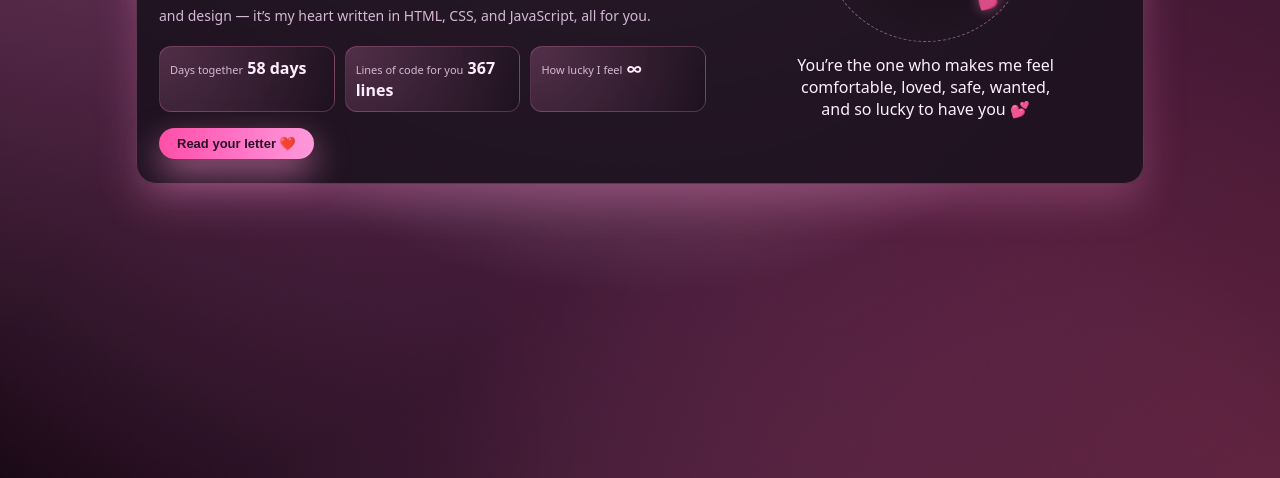
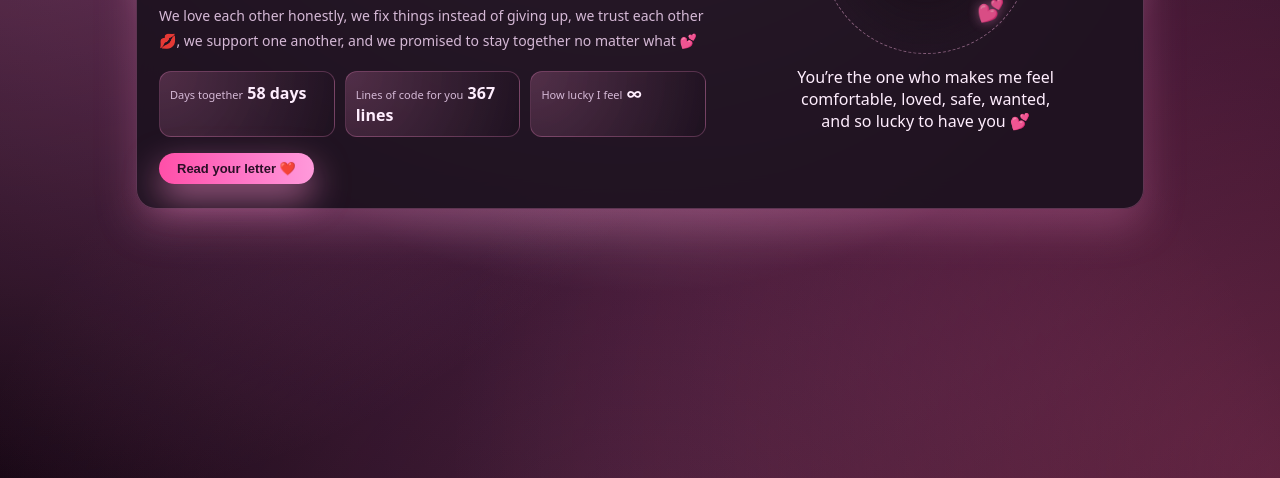
Before and after one commit to yousefshilawii/NONO, a plain HTML site: page index.html in a window 1280 px wide. Shown: the part 322-800 px from the top of the page. Drawn offline with Linux system fonts and the light colour scheme.

Commit message:
Update index.html

```diff
--- a/index.html
+++ b/index.html
@@ -5,7 +5,7 @@
   <title>Yousef & Nono • Our Story</title>
   <meta name="viewport" content="width=device-width, initial-scale=1.0" />
   <link rel="stylesheet" href="style.css" />
-<script defer src="script.js"></script>
+  <script defer src="script.js"></script>
 </head>
 <body>
   <div class="background-gradient"></div>
@@ -20,7 +20,7 @@
       <button class="nav-link active" data-section="home">Home</button>
       <button class="nav-link" data-section="story">About Us</button>
       <button class="nav-link" data-section="timeline">Memories</button>
-      <button class1="nav-link" class="nav-link" data-section="message">Letter</button>
+      <button class="nav-link" data-section="message">Letter</button>
     </nav>
   </header>
 
@@ -43,11 +43,13 @@
             <strong>Birthday:</strong> 20 / 7 / 2009
           </p>
 
-            <p class="lead">
-            This little website is my way of saying how much you mean to me.
-            It’s not just code and design — it’s my heart written in HTML, CSS,
-            and JavaScript, all for you.
+          <p class="lead">
+            We’ve been together for <strong>1 month &amp; 16 days</strong>, but
+            it already feels like so much more. We love each other honestly, we
+            fix things instead of giving up, we trust each other 💋, we support
+            one another, and we promised to stay together no matter what 💕
           </p>
+
           <div class="stats-row">
             <div class="stat">
               <span class="stat-label">Days together</span>
@@ -93,10 +95,11 @@
         </p>
 
         <div class="story-grid">
-          <!-- ABOUT OUR RELATIONSHIP -->
+          <!-- OUR RELATIONSHIP -->
           <div class="story-block">
             <h3>Our relationship</h3>
             <ul>
+              <li>We’ve been together for <strong>1 month &amp; 16 days</strong>.</li>
               <li>We love each other honestly and deeply ❤️</li>
               <li>We fix things together instead of letting problems break us.</li>
               <li>We trust each other completely 💋</li>
@@ -105,7 +108,7 @@
             </ul>
           </div>
 
-          <!-- THINGS SHE LIKES -->
+          <!-- THINGS SHE LOVES -->
           <div class="story-block">
             <h3>Things I know you love</h3>
             <ul>
@@ -138,7 +141,7 @@
             </ul>
           </div>
 
-          <!-- WORDS SHE ALWAYS SAYS -->
+          <!-- WORDS SHE SAYS -->
           <div class="story-block">
             <h3>Words you always say to me</h3>
             <ul>
@@ -182,7 +185,7 @@
         </p>
 
         <div class="timeline">
-          <!-- OUR MEMORIES -->
+          <!-- FIRST TALK -->
           <div class="timeline-item">
             <div class="timeline-dot"></div>
             <div class="timeline-content">
@@ -196,6 +199,7 @@
             </div>
           </div>
 
+          <!-- FIRST "I LOVE YOU" -->
           <div class="timeline-item">
             <div class="timeline-dot"></div>
             <div class="timeline-content">
@@ -208,6 +212,7 @@
             </div>
           </div>
 
+          <!-- FIRST MEET -->
           <div class="timeline-item">
             <div class="timeline-dot"></div>
             <div class="timeline-content">
@@ -241,9 +246,8 @@
           </div>
         </div>
 
-        <!-- EXTRA BLOCKS UNDER TIMELINE -->
+        <!-- EXTRA BLOCKS -->
         <div class="story-grid" style="margin-top:16px;">
-          <!-- HOW SHE CHANGED MY LIFE -->
           <div class="story-block">
             <h3>How you changed my life</h3>
             <ul>
@@ -255,7 +259,6 @@
             </ul>
           </div>
 
-          <!-- THINGS THAT REMIND ME OF HER -->
           <div class="story-block">
             <h3>Things that remind me of you</h3>
             <ul>
@@ -267,7 +270,6 @@
             </ul>
           </div>
 
-          <!-- WHAT I WISH FOR US -->
           <div class="story-block">
             <h3>What I wish for us</h3>
             <ul>
@@ -279,7 +281,6 @@
             </ul>
           </div>
 
-          <!-- HOW SHE MAKES ME FEEL -->
           <div class="story-block">
             <h3>How you make me feel</h3>
             <ul>
@@ -335,7 +336,6 @@
 
           <hr style="border:none;border-top:1px solid rgba(148,163,184,0.4);margin:12px 0;" />
 
-          <!-- THANK YOU NOTES -->
           <p><strong>Thank you notes:</strong></p>
           <ul>
             <li>Thank you for being the most amazing girl I could’ve wished for ❤️</li>
```
